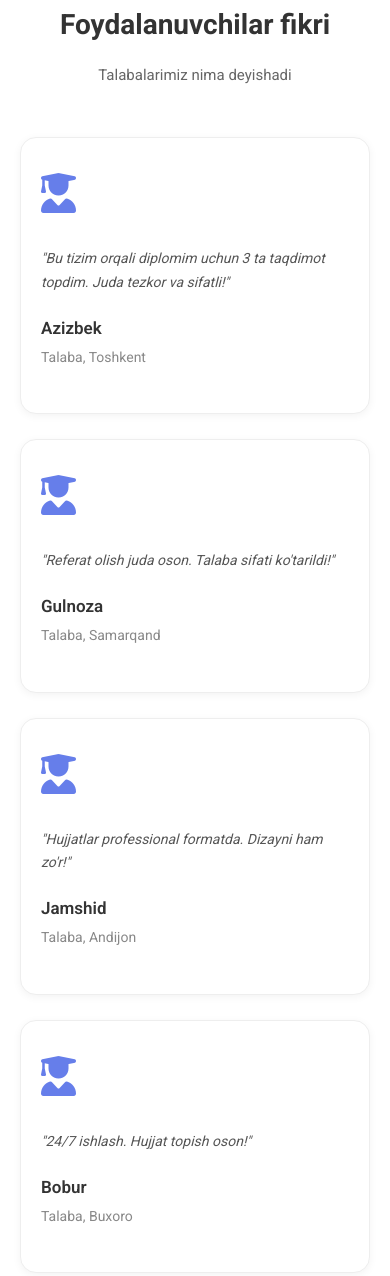
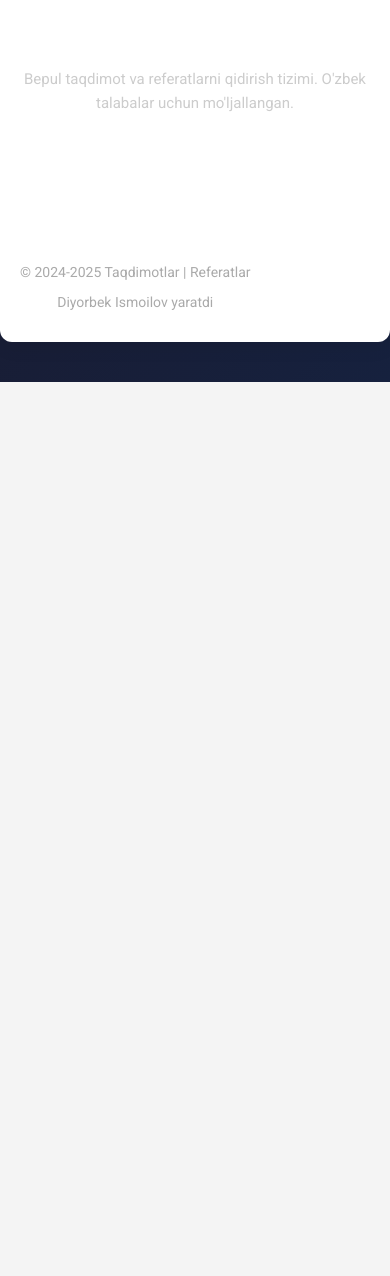
Before and after one commit to deeorbeck/tqdm.ismailov.uz, a website: page index.html in a window 390 px wide. Shown: the part 3315-4591 px from the top of the page. After the commit the page ends 3697 px from the top, so only its background shows below. Drawn offline with Linux system fonts and the light colour scheme.

Commit message:
Remove testimonials section and fix text visibility
- Removed 'Foydalanuvchilar fikri' (testimonials) section
- Fixed text visibility issues in light and dark modes
- Improved color contrast for better readability
- Updated CSS with proper color values
- All text now visible in both light and dark modes
- Simplified page structure
- New screenshots taken

```diff
--- a/index.html
+++ b/index.html
@@ -219,59 +219,6 @@
         </div>
     </section>
 
-    <!-- Testimonials Section -->
-    <section class="testimonials-section" aria-label="Foydalanuvchilar fikri">
-        <div class="container">
-            <div class="section-title">
-                <h2>Foydalanuvchilar fikri</h2>
-                <p>Talabalarimiz nima deyishadi</p>
-            </div>
-
-            <div class="testimonials-grid">
-                <div class="testimonial-card">
-                    <div class="testimonial-avatar"><i class="fas fa-user-graduate"></i></div>
-                    <div class="testimonial-content">
-                        <p>"Bu tizim orqali diplomim uchun 3 ta taqdimot topdim. Juda tezkor va sifatli!"</p>
-                        <div class="testimonial-author">
-                            <strong>Azizbek</strong>
-                            <span>Talaba, Toshkent</span>
-                        </div>
-                    </div>
-                </div>
-                <div class="testimonial-card">
-                    <div class="testimonial-avatar"><i class="fas fa-user-graduate"></i></div>
-                    <div class="testimonial-content">
-                        <p>"Referat olish juda oson. Talaba sifati ko'tarildi!"</p>
-                        <div class="testimonial-author">
-                            <strong>Gulnoza</strong>
-                            <span>Talaba, Samarqand</span>
-                        </div>
-                    </div>
-                </div>
-                <div class="testimonial-card">
-                    <div class="testimonial-avatar"><i class="fas fa-user-graduate"></i></div>
-                    <div class="testimonial-content">
-                        <p>"Hujjatlar professional formatda. Dizayni ham zo'r!"</p>
-                        <div class="testimonial-author">
-                            <strong>Jamshid</strong>
-                            <span>Talaba, Andijon</span>
-                        </div>
-                    </div>
-                </div>
-                <div class="testimonial-card">
-                    <div class="testimonial-avatar"><i class="fas fa-user-graduate"></i></div>
-                    <div class="testimonial-content">
-                        <p>"24/7 ishlash. Hujjat topish oson!"</p>
-                        <div class="testimonial-author">
-                            <strong>Bobur</strong>
-                            <span>Talaba, Buxoro</span>
-                        </div>
-                    </div>
-                </div>
-            </div>
-        </div>
-    </section>
-
     <!-- Footer -->
     <footer aria-label="Footer">
         <div class="container">
--- a/styles.css
+++ b/styles.css
@@ -5,6 +5,7 @@ body {
     margin: 0;
     padding: 0;
     line-height: 1.6;
+    color: #333;
     transition: background-color 0.3s ease, color 0.3s ease;
 }
 
@@ -20,8 +21,8 @@ body.dark-mode {
     top: 20px;
     right: 20px;
     z-index: 9999;
-    background: rgba(99, 102, 241, 0.1);
-    border: 1px solid rgba(99, 102, 241, 0.3);
+    background: rgba(99, 102, 241, 0.15);
+    border: 2px solid rgba(99, 102, 241, 0.3);
     border-radius: 50px;
     width: 50px;
     height: 50px;
@@ -30,7 +31,7 @@ body.dark-mode {
     display: flex;
     align-items: center;
     justify-content: center;
-    box-shadow: 0 2px 8px rgba(0, 0, 0, 0.1);
+    box-shadow: 0 2px 8px rgba(0, 0, 0, 0.15);
 }
 
 .dark-mode-toggle:hover {
@@ -44,7 +45,7 @@ body.dark-mode {
 }
 
 body.dark-mode .dark-mode-toggle {
-    background: rgba(255, 255, 255, 0.1);
+    background: rgba(255, 255, 255, 0.15);
     border-color: rgba(255, 255, 255, 0.3);
 }
 
@@ -64,7 +65,7 @@ body.dark-mode .dark-mode-toggle i {
 
 body.dark-mode .container {
     background-color: #1e1e1e;
-    box-shadow: 0 4px 20px rgba(0, 0, 0, 0.3);
+    box-shadow: 0 4px 20px rgba(0, 0, 0, 0.4);
 }
 
 /* Header styles */
@@ -106,12 +107,16 @@ header {
 .logo-text p {
     font-size: 15px;
     margin: 5px 0 0 0;
-    color: #666;
+    color: #555;
 }
 
 body.dark-mode .logo-text h1,
 body.dark-mode .logo-text p {
     color: #fff;
+}
+
+body.dark-mode .logo-text p {
+    color: #ccc;
 }
 
 /* Form styles */
@@ -151,7 +156,7 @@ body.dark-mode select,
 body.dark-mode input[type="text"] {
     background: #2a2a2a;
     border-color: #444;
-    color: #fff;
+    color: #e0e0e0;
 }
 
 body.dark-mode select:focus,
@@ -221,7 +226,7 @@ button:active {
 
 .hero-text p {
     font-size: 20px;
-    color: rgba(255, 255, 255, 0.9);
+    color: rgba(255, 255, 255, 0.95);
     margin-bottom: 30px;
 }
 
@@ -278,7 +283,7 @@ button:active {
 
 .stat-text p {
     font-size: 14px;
-    color: #666;
+    color: #555;
     margin: 5px 0 0 0;
 }
 
@@ -341,70 +346,9 @@ button:active {
 
 .feature-card p {
     font-size: 15px;
-    color: #666;
+    color: #555;
     margin: 0;
     line-height: 1.6;
-}
-
-/* Testimonials Section */
-.testimonials-section {
-    padding: 80px 0;
-    background: #f8f9fa;
-}
-
-.testimonials-grid {
-    display: grid;
-    grid-template-columns: repeat(auto-fit, minmax(340px, 1fr));
-    gap: 25px;
-}
-
-.testimonial-card {
-    background: #fff;
-    padding: 30px;
-    border-radius: 16px;
-    transition: all 0.3s ease;
-    border: 1px solid #eee;
-    box-shadow: 0 2px 8px rgba(0, 0, 0, 0.05);
-}
-
-.testimonial-card:hover {
-    transform: translateY(-8px);
-    box-shadow: 0 12px 28px rgba(0, 0, 0, 0.12);
-}
-
-.testimonial-avatar {
-    font-size: 48px;
-    color: #667eea;
-    margin-bottom: 20px;
-}
-
-.testimonial-content {
-    margin-bottom: 20px;
-}
-
-.testimonial-content p {
-    font-size: 16px;
-    color: #555;
-    font-style: italic;
-    line-height: 1.7;
-}
-
-.testimonial-author {
-    display: flex;
-    flex-direction: column;
-    gap: 4px;
-    margin-top: 20px;
-}
-
-.testimonial-author strong {
-    font-size: 17px;
-    color: #333;
-    font-weight: 600;
-}
-
-.testimonial-author span {
-    font-size: 14px;
-    color: #888;
 }
 
 /* Footer */
@@ -412,7 +356,7 @@ footer {
     background: linear-gradient(135deg, #1a1a2e 0%, #16213e 100%);
     color: #fff;
     padding: 50px 0 30px;
-    margin-top: 80px;
+    margin-top: 60px;
 }
 
 .footer-content {
@@ -431,7 +375,7 @@ footer {
 
 .footer-section p {
     font-size: 15px;
-    color: #aaa;
+    color: #ccc;
     line-height: 1.6;
 }
 
@@ -466,7 +410,7 @@ footer {
 
 .footer-copyright p {
     font-size: 14px;
-    color: #888;
+    color: #aaa;
     margin: 8px 0;
 }
 
@@ -504,10 +448,6 @@ footer {
     .features-grid {
         grid-template-columns: repeat(auto-fit, minmax(280px, 1fr));
         gap: 20px;
-    }
-
-    .testimonials-grid {
-        grid-template-columns: 1fr;
     }
 
     .footer-content {
@@ -590,13 +530,11 @@ footer {
         font-size: 15px;
     }
 
-    .feature-card,
-    .testimonial-card {
+    .feature-card {
         padding: 25px 20px;
     }
 
-    .feature-icon,
-    .testimonial-avatar {
+    .feature-icon {
         font-size: 40px;
     }
 
@@ -604,8 +542,7 @@ footer {
         font-size: 18px;
     }
 
-    .feature-card p,
-    .testimonial-content p {
+    .feature-card p {
         font-size: 14px;
     }
 
@@ -615,39 +552,29 @@ footer {
 }
 
 /* Dark mode for new sections */
-body.dark-mode .features-section,
-body.dark-mode .testimonials-section {
-    background: #1a1a1a;
-}
-
 body.dark-mode .features-section {
     background: #161616;
 }
 
-body.dark-mode .testimonials-section {
-    background: #1a1a1a;
-}
-
-body.dark-mode .feature-card,
-body.dark-mode .testimonial-card {
+body.dark-mode .feature-card {
     background: #252525;
     border-color: #333;
 }
 
-body.dark-mode .feature-card h3,
-body.dark-mode .testimonial-author strong,
+body.dark-mode .feature-card h3 {
+    color: #fff;
+}
+
+body.dark-mode .feature-card p {
+    color: #bbb;
+}
+
 body.dark-mode .section-title h2 {
     color: #fff;
 }
 
-body.dark-mode .feature-card p,
-body.dark-mode .section-title p,
-body.dark-mode .testimonial-author span {
-    color: #aaa;
-}
-
-body.dark-mode .testimonial-content p {
-    color: #bbb;
+body.dark-mode .section-title p {
+    color: #999;
 }
 
 body.dark-mode .stat-box {
@@ -659,7 +586,7 @@ body.dark-mode .stat-text h3 {
 }
 
 body.dark-mode .stat-text p {
-    color: #999;
+    color: #ccc;
 }
 
 /* Animation on scroll */
@@ -675,7 +602,6 @@ body.dark-mode .stat-text p {
 }
 
 .feature-card,
-.testimonial-card,
 .stat-box {
     animation: fadeInUp 0.6s ease-out;
 }
```
Also changed, not shown: screenshot-dark.png, screenshot.png.
